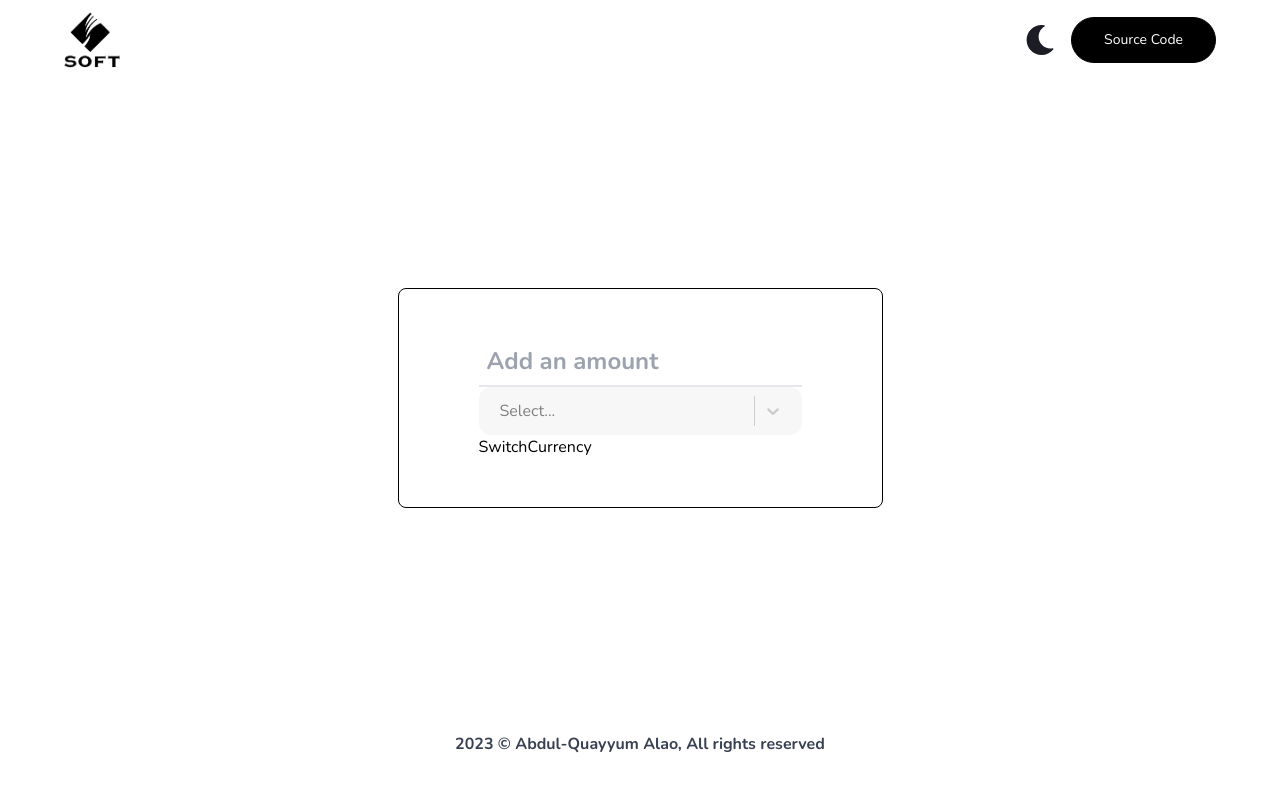
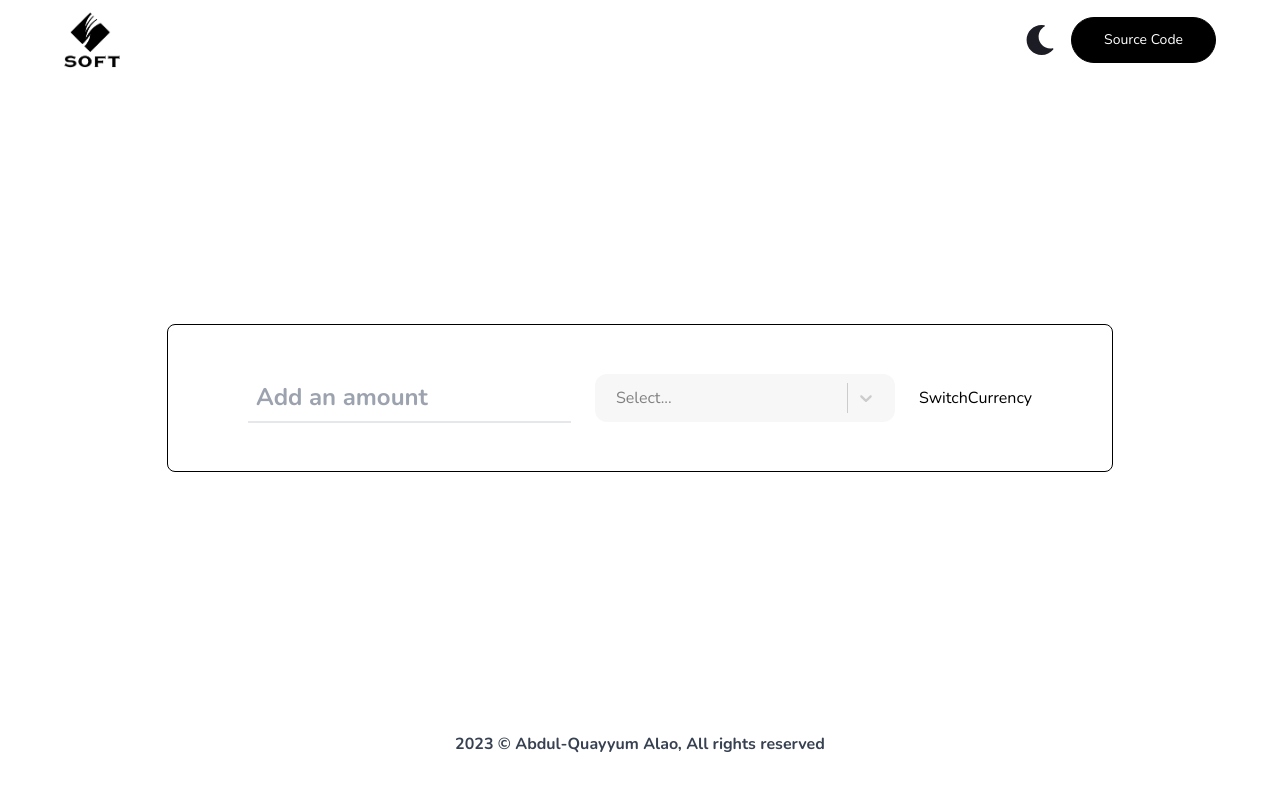
Before and after one commit to AbdulQuayyum/soft-currency-converter, a React (Vite) app: page / in a window 1280 px wide. Shown: the top 790 px of the page. Built offline with nearby package versions, Linux system fonts and the light colour scheme.

Commit message:
Cooking...

```diff
--- a/src/Components/Body.jsx
+++ b/src/Components/Body.jsx
@@ -5,7 +5,7 @@ import { InputAmount, SelectCountry, SwitchCurrency } from "./Index"
 const Body = () => {
     return (
         <div>
-            <div className='flex sm:flex-col flex-row px-10 py-6 sm:py-12 sm:px-20 border-black border rounded-lg'>
+            <div className='flex items-center gap-6 flex-col md:flex-row px-10 py-6 sm:py-12 sm:px-20 border-black border rounded-lg'>
                 <InputAmount />
                 <SelectCountry />
                 <SwitchCurrency />
--- a/src/Components/SelectCountry.jsx
+++ b/src/Components/SelectCountry.jsx
@@ -21,7 +21,7 @@ const SelectCountry = (props) => {
         <div>
             <Select
                 styles={customStyles}
-                className="basic-single"
+                className="md:w-[300px] w-100"
                 classNamePrefix="select"
                 //   defaultValue={colourOptions[0]}
                 isClearable={isClearable}
```
